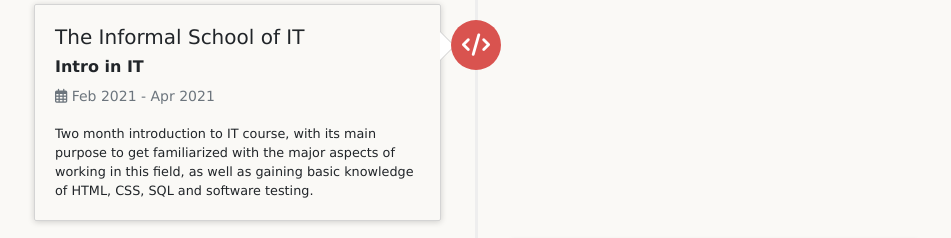
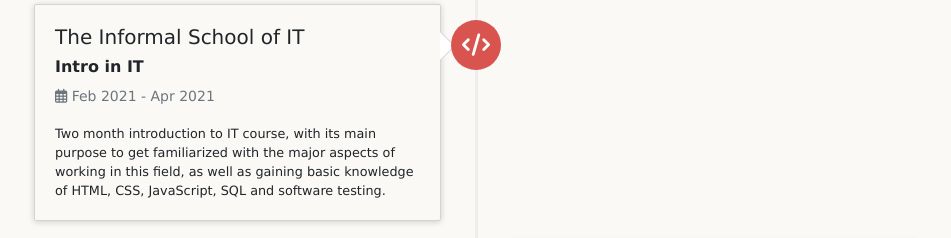
Before and after one commit to oananistor01/My_Portfolio_Page, a plain HTML site: page about.html in a window 1280 px wide. Shown: the part 980-1218 px from the top of the page, without its empty margins (164-1115 px from the left). Drawn offline with nearby package versions, Linux system fonts and the light colour scheme.

Commit message:
Update about.html

```diff
--- a/about.html
+++ b/about.html
@@ -146,7 +146,7 @@
                 <p>
                   Two month introduction to IT course, with its main purpose to
                   get familiarized with the major aspects of working in this
-                  field, as well as gaining basic knowledge of HTML, CSS, SQL
+                  field, as well as gaining basic knowledge of HTML, CSS, JavaScript, SQL
                   and software testing.
                 </p>
               </div>
```
